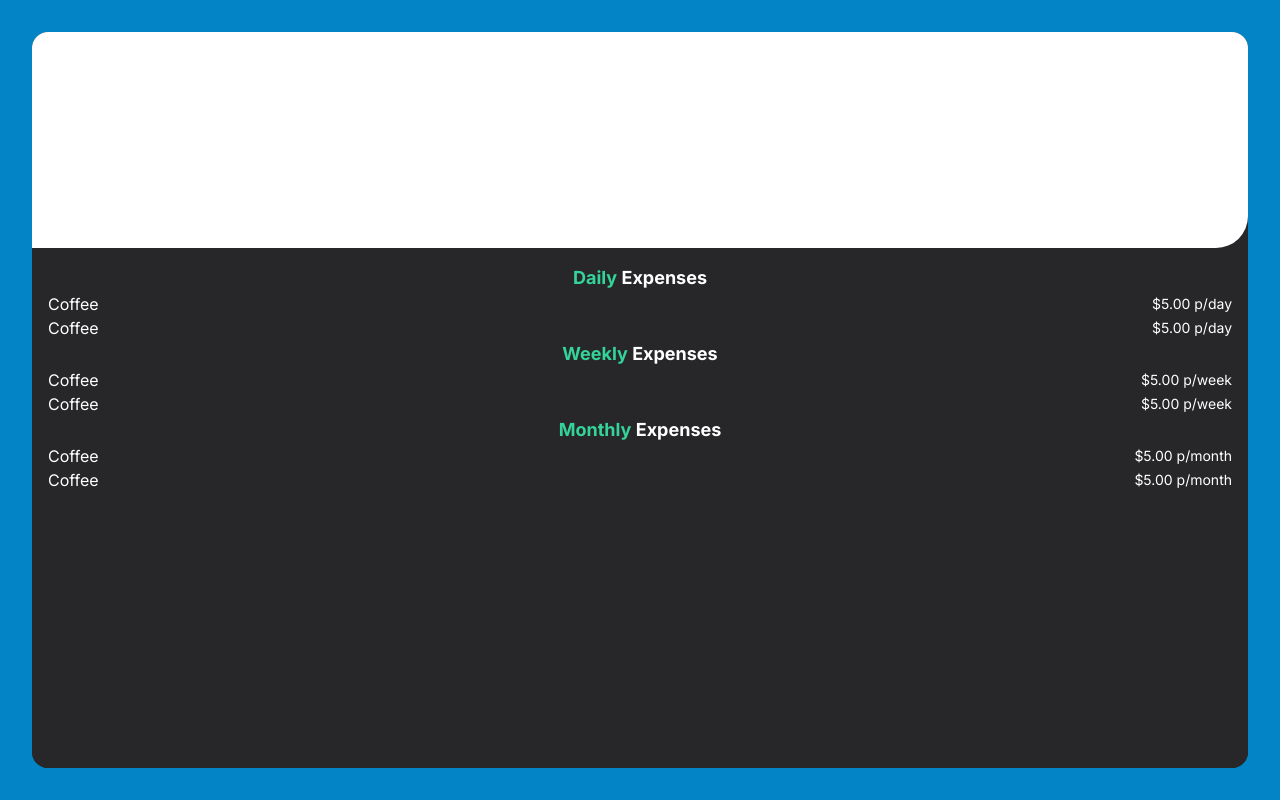
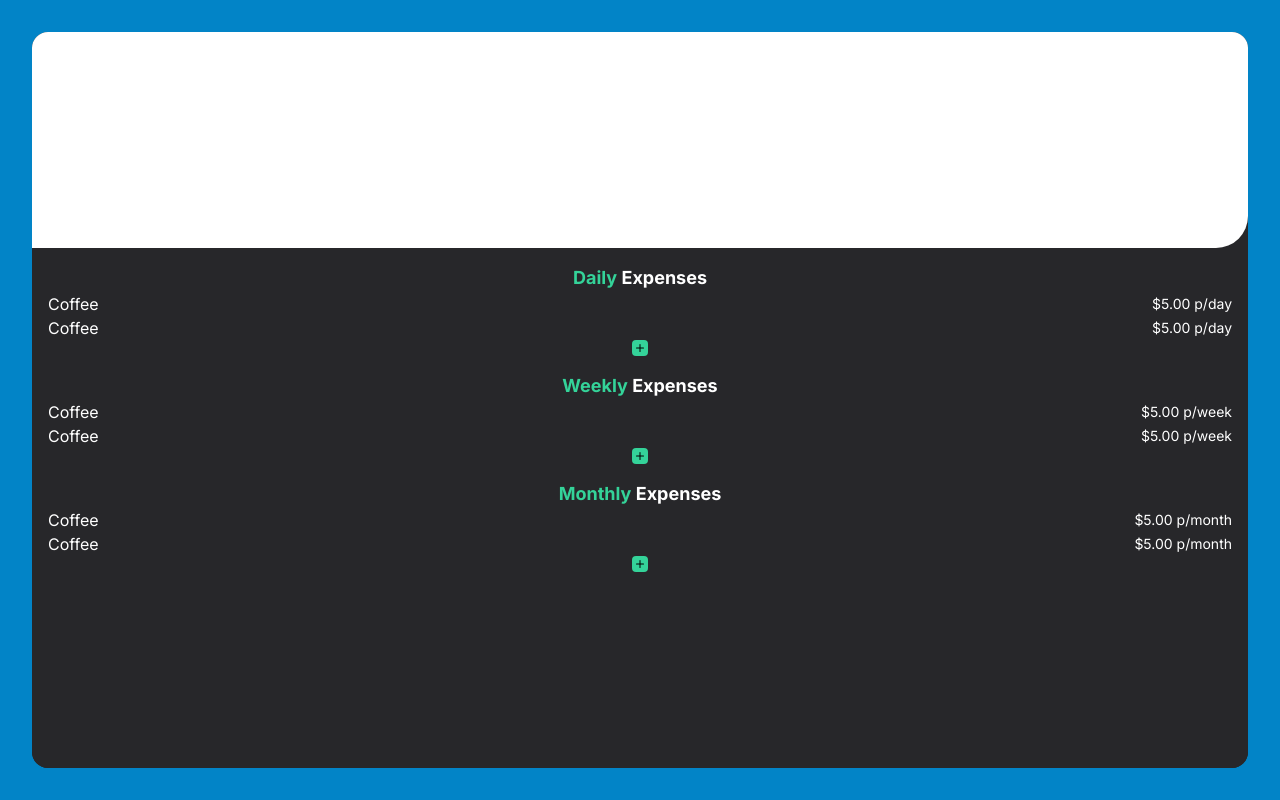
Before and after one commit to williamalowe/xpense, a Next.js app: page / in a window 1280 px wide. Built offline with nearby package versions, Linux system fonts and the light colour scheme.

Commit message:
feat: add new-expense-form component

```diff
--- a/src/components/expense-list.tsx
+++ b/src/components/expense-list.tsx
@@ -1,3 +1,4 @@
+import NewExpenseForm from "./new-expense-form";
 
 type Expense = {
   id: number;
@@ -33,6 +34,7 @@ export default function ExpenseList({ title, expenses }: {
           </p>
         </li>
       </ul>
+      <NewExpenseForm />
     </div>
   )
 }
--- /dev/null
+++ b/src/components/new-expense-form.tsx
@@ -0,0 +1,37 @@
+"use client";
+import { useExpense } from "@/providers/expense-context";
+import { useState } from "react";
+import { BsDash, BsPlus } from "react-icons/bs";
+
+export default function NewExpenseForm() {
+  const {addExpense} = useExpense();
+  const [showForm, setShowForm] = useState(false);
+  return (
+    <div className="flex flex-col items-center justify-center">
+      <button
+      onClick={() => setShowForm(!showForm)}
+      className="mb-4 w-4 h-4 flex items-center justify-center bg-emerald-400 rounded text-black"
+      >
+        {
+          showForm ? <BsDash /> : <BsPlus />
+        }
+      </button>
+      {
+        showForm &&
+        <form onSubmit={(e) => e.preventDefault} className="w-full bg-white rounded text-black p-2 flex flex-col gap-y-2">
+          <div className="flex">
+            <label className="bg-emerald-400 px-2 rounded-l-md border border-emerald-400">Expense</label>
+            <input type="text" className="border border-emerald-400 px-2 rounded-r-md w-[100%]" />
+          </div>
+          <div className="flex">
+          <div className="flex">
+            <label className="bg-emerald-400 px-2 rounded-l-md border border-emerald-400">$</label>
+            <input type="number" className="border border-emerald-400 px-2 rounded-r-md w-[25%]" />
+          </div>
+            <button className="ml-auto px-2 bg-emerald-400 rounded">Add</button>
+          </div>
+        </form>
+      }
+    </div>
+  );
+}
```
